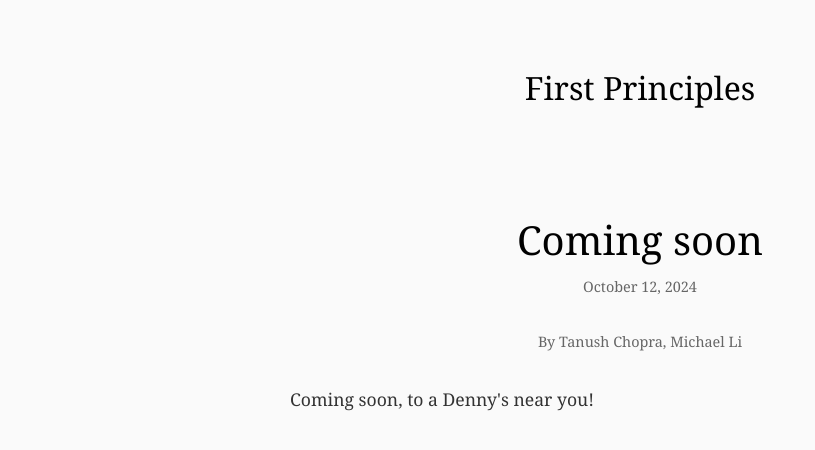
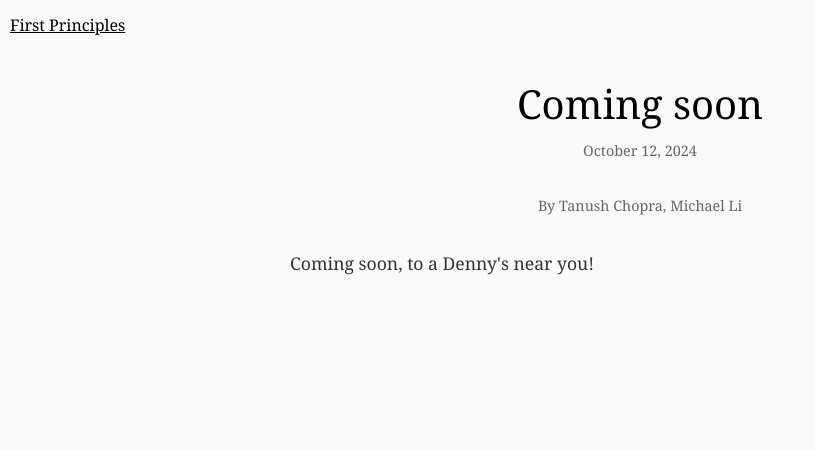
Before and after one commit to firstprinciples-pub/firstprinciples-pub.github.io, a React (Create React App) app: page /post/coming-soon in a window 1280 px wide. Shown: the top 450 px of the page, without its empty margins (0-815 px from the left). Built offline with nearby package versions, Linux system fonts and the light colour scheme; what better-react-mathjax would draw is missing.

Commit message:
feat: made improvement to UI

```diff
--- /dev/null
+++ b/src/components/BlogPostPreview.css
@@ -0,0 +1,4 @@
+.blog-post-preview {
+	padding: 5px;
+	border-top: 1px solid #ccc;
+}
--- a/src/components/BlogPostPreview.tsx
+++ b/src/components/BlogPostPreview.tsx
@@ -1,13 +1,14 @@
 import React from "react";
 import { Link } from "react-router-dom";
 import { BlogPost } from "../data/blogPosts";
+import "./BlogPostPreview.css";
 
 interface BlogPostPreviewProps {
 	post: BlogPost;
 }
 
 const BlogPostPreview: React.FC<BlogPostPreviewProps> = ({ post }) => (
-	<article>
+	<article className="blog-post-preview">
 		<h2>{post.title}</h2>
 		<p>{post.date}</p>
 		<p>
--- /dev/null
+++ b/src/components/Header.css
@@ -0,0 +1,24 @@
+.header {
+	display: flex;
+	align-items: center;
+	justify-content: center;
+}
+
+.header.minimized {
+	position: fixed;
+	top: 0;
+	left: 0;
+	width: 200px;
+	height: 50px;
+	padding: 10px;
+	justify-content: flex-start;
+}
+
+.header-title {
+	font-size: 3em;
+	margin: 0;
+}
+
+.header.minimized .header-title {
+	font-size: 1em;
+}
--- a/src/components/Header.tsx
+++ b/src/components/Header.tsx
@@ -1,10 +1,22 @@
 import React from "react";
 import { Link } from "react-router-dom";
+import "./Header.css";
+// if minimized = True, then header should appear small in top left corner
 
-const Header: React.FC = () => (
-	<header>
-		<h1>
-			<Link to="/" style={{ textDecoration: "none", color: "black" }}>
+interface HeaderProps {
+	minimized?: boolean;
+}
+
+const Header: React.FC<HeaderProps> = ({ minimized = false }) => (
+	<header className={minimized ? "header minimized" : "header"}>
+		<h1 className="header-title">
+			<Link
+				to="/"
+				style={{
+					textDecoration: minimized ? "underline" : "none",
+					color: "black",
+				}}
+			>
 				First Principles
 			</Link>
 		</h1>
--- a/src/pages/BlogPostPage.tsx
+++ b/src/pages/BlogPostPage.tsx
@@ -64,7 +64,7 @@ const BlogPostPage: React.FC = () => {
 
 	return (
 		<>
-			<Header />
+			<Header minimized />
 			<MathJaxContext>
 				<main className="blog-post">
 					<h1>{post.title}</h1>
```
